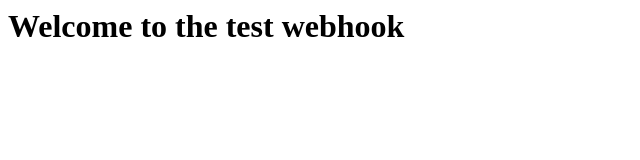
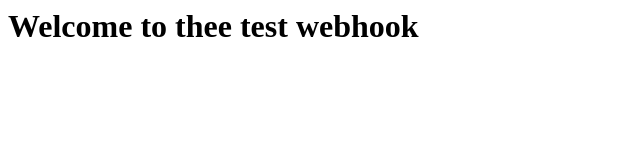
Before and after one commit to SGbaby0119/aws-web-cicd, a plain HTML site: page index.html in a window 1280 px wide. Shown: the whole page, without its empty margins (0-640 px from the left). Drawn offline with Linux system fonts and the light colour scheme.

Commit message:
Update index.html

```diff
--- a/index.html
+++ b/index.html
@@ -1,3 +1,3 @@
 <html>
-    <h1>Welcome to the test webhook</h1>
+    <h1>Welcome to thee test webhook</h1>
 </html>
```
